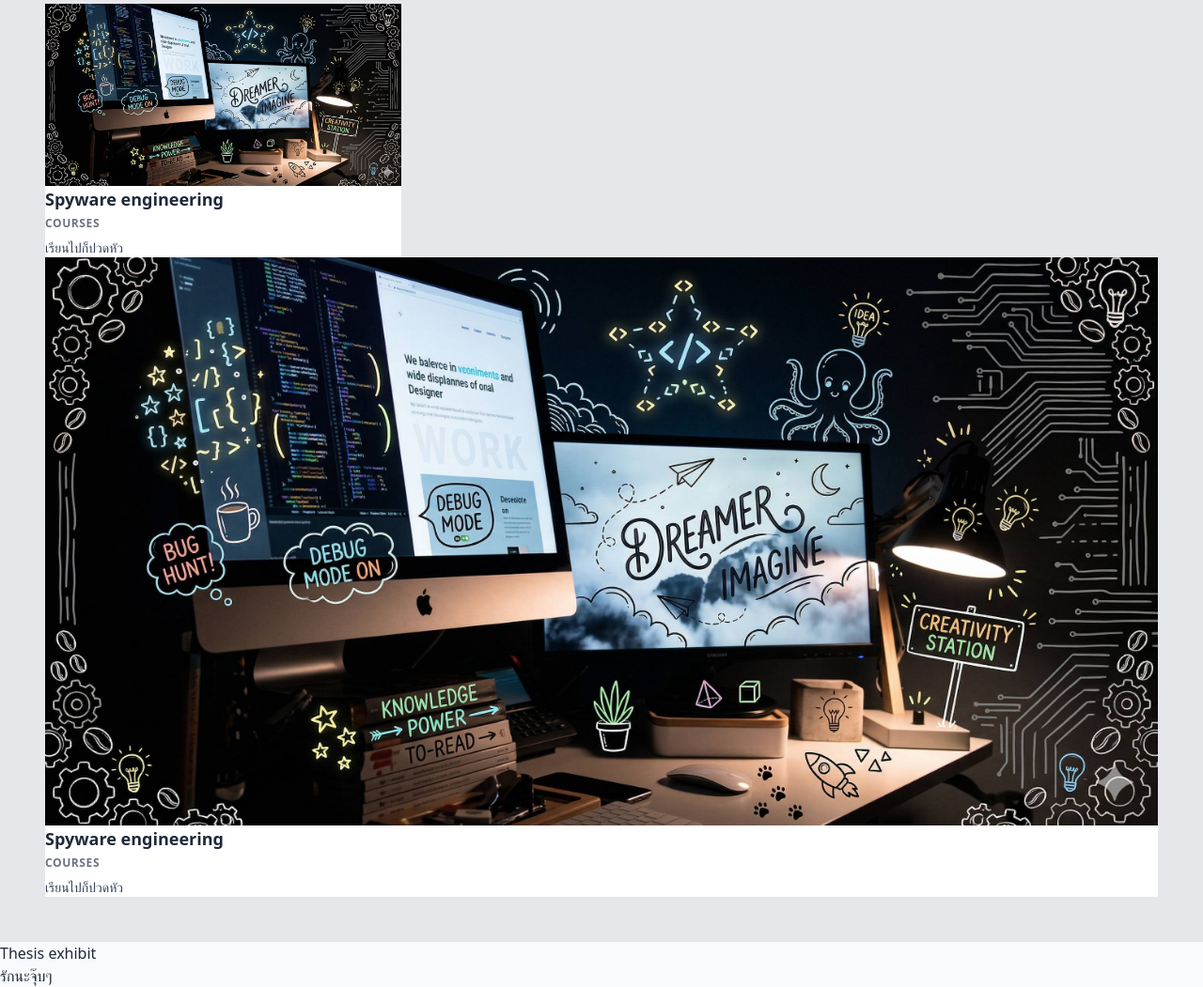
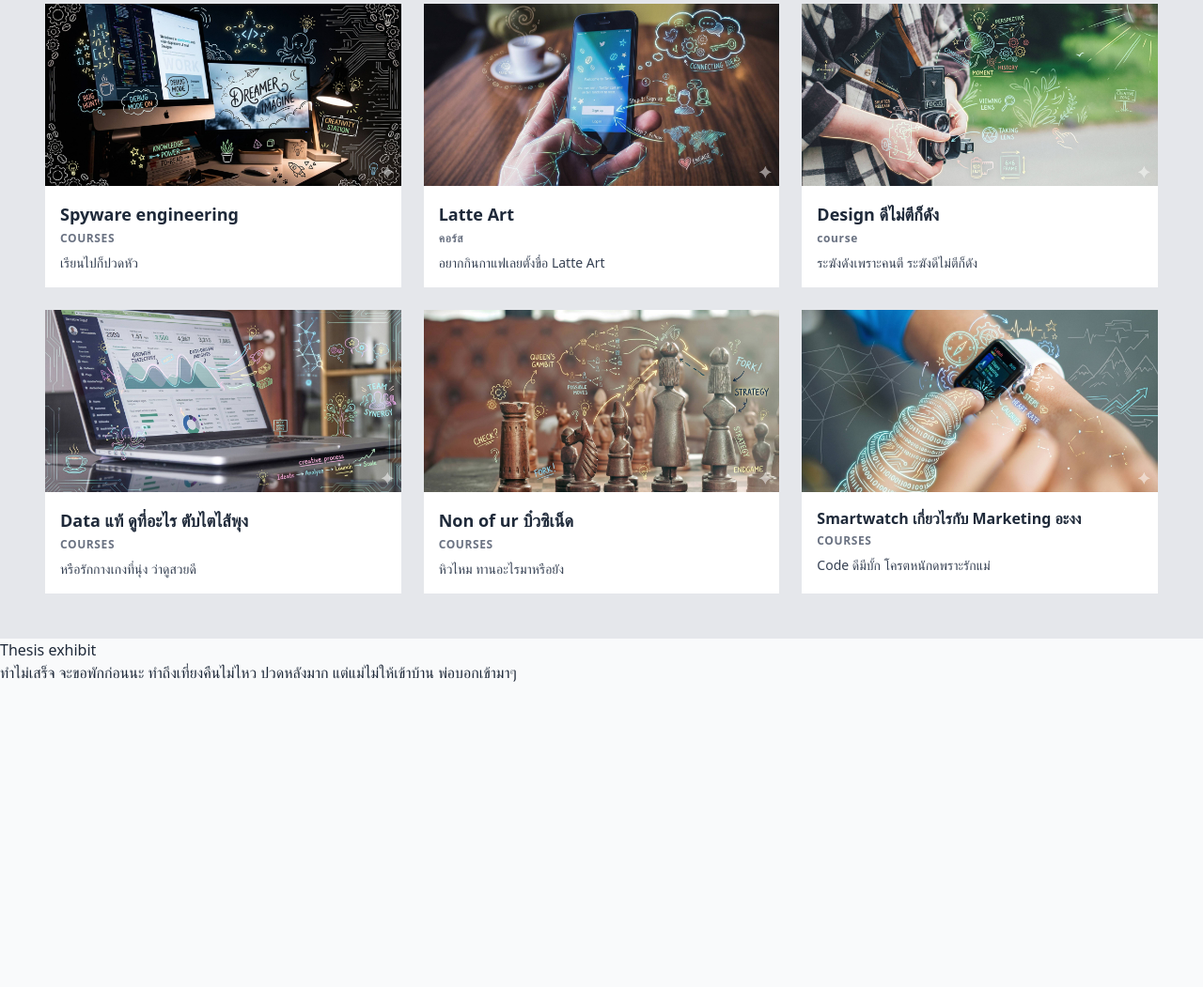
Before and after one commit to thanachotsanprasert/34-get-colmar, a plain HTML site: page index.html in a window 1280 px wide. Shown: the part 1391-2442 px from the top of the page at 94% size. After the commit the page ends 2119 px from the top, so only its background shows below. Drawn offline with nearby package versions, Linux system fonts and the light colour scheme.

Commit message:
code not go to github so try again

```diff
--- a/index.html
+++ b/index.html
@@ -94,7 +94,7 @@
 <div class="grid grid-cols-1 lg:grid-cols-3 gap-6">
 
     <div class="bg-white">
-        <img src="./images/course-software-2.jpg" alt="laptop" class="w-full h-auto"
+        <img src="./images/course-software-2.jpg" alt="Laptop" class="w-full h-auto">
         <div class="p-4">
                        <h3 class="font-bold text-lg">Spyware engineering</h3>
                         <p class="text-gray-500 text-xs font-bold tracking-wider mt-1 mb-2">COURSES</p>
@@ -103,11 +103,47 @@
     </div>
 
    <div class="bg-white">
-        <img src="./images/course-software-2.jpg" alt="laptop" class="w-full h-auto"
+        <img src="./images/course-computer-art-2.jpg" alt="Hold phone" class="w-full h-auto">
         <div class="p-4">
-                       <h3 class="font-bold text-lg">Spyware engineering</h3>
+                       <h3 class="font-bold text-lg">Latte Art</h3>
+                        <p class="text-gray-500 text-xs font-bold tracking-wider mt-1 mb-2">คอร์ส</p>
+                        <p class="text-gray-700 text-sm">อยากกินกาแฟเลยตั้งขื่อ Latte Art</p>
+    </div>
+    </div>
+
+   <div class="bg-white">
+        <img src="./images/course-design-2.jpg" alt="Hold Camera" class="w-full h-auto">
+        <div class="p-4">
+                       <h3 class="font-bold text-lg">Design ดีไม่ตีก็ดัง</h3>
+                        <p class="text-gray-500 text-xs font-bold tracking-wider mt-1 mb-2">course</p>
+                        <p class="text-gray-700 text-sm">ระฆังดังเพราะคนตี ระฆังดีไม่ตีก็ดัง</p>
+    </div>
+    </div>
+
+   <div class="bg-white">
+        <img src="./images/course-data-2.jpg" alt="Laptop again" class="w-full h-auto">
+        <div class="p-4">
+                       <h3 class="font-bold text-lg">Data แท้ ดูที่อะไร ตับไตไส้พุง</h3>
                         <p class="text-gray-500 text-xs font-bold tracking-wider mt-1 mb-2">COURSES</p>
-                        <p class="text-gray-700 text-sm">เรียนไปก็ปวดหัว</p>
+                        <p class="text-gray-700 text-sm">หรือรักกางเกงที่นุ่ง ว่าดูสวยดี</p>
+    </div>
+    </div>
+
+   <div class="bg-white">
+        <img src="./images/course-business-2.jpg" alt="ฉ้ำหะ" class="w-full h-auto">
+        <div class="p-4">
+                       <h3 class="font-bold text-lg">Non of ur บิ๋วซิเน็ด</h3>
+                        <p class="text-gray-500 text-xs font-bold tracking-wider mt-1 mb-2">COURSES</p>
+                        <p class="text-gray-700 text-sm">หิวไหม ทานอะไรมาหรือยัง</p>
+    </div>
+    </div>
+
+   <div class="bg-white">
+        <img src="./images/course-marketing-2.jpg" alt="smart watch" class="w-full h-auto">
+        <div class="p-4">
+                       <h3 class="font-bold">Smartwatch เกี่ยวไรกับ Marketing อะงง</h3>
+                        <p class="text-gray-500 text-xs font-bold tracking-wider mt-1 mb-2">COURSES</p>
+                        <p class="text-gray-700 text-sm">Code ดีมีบั้ก โครตหนักดพราะรักแม่</p>
     </div>
     </div>
 
@@ -117,6 +153,6 @@
 <h2>Thesis exhibit</h2>
 </section>
 </main>
-<footer>รักนะจุ๊บๆ</footer>
+<footer>ทำไม่เสร็จ จะขอพักก่อนนะ ทำถึงเที่ยงคืนไม่ไหว ปวดหลังมาก แต่แม่ไม่ให้เข้าบ้าน พ่อบอกเข้ามาๆ</footer>
 </body>
 </html>
```
